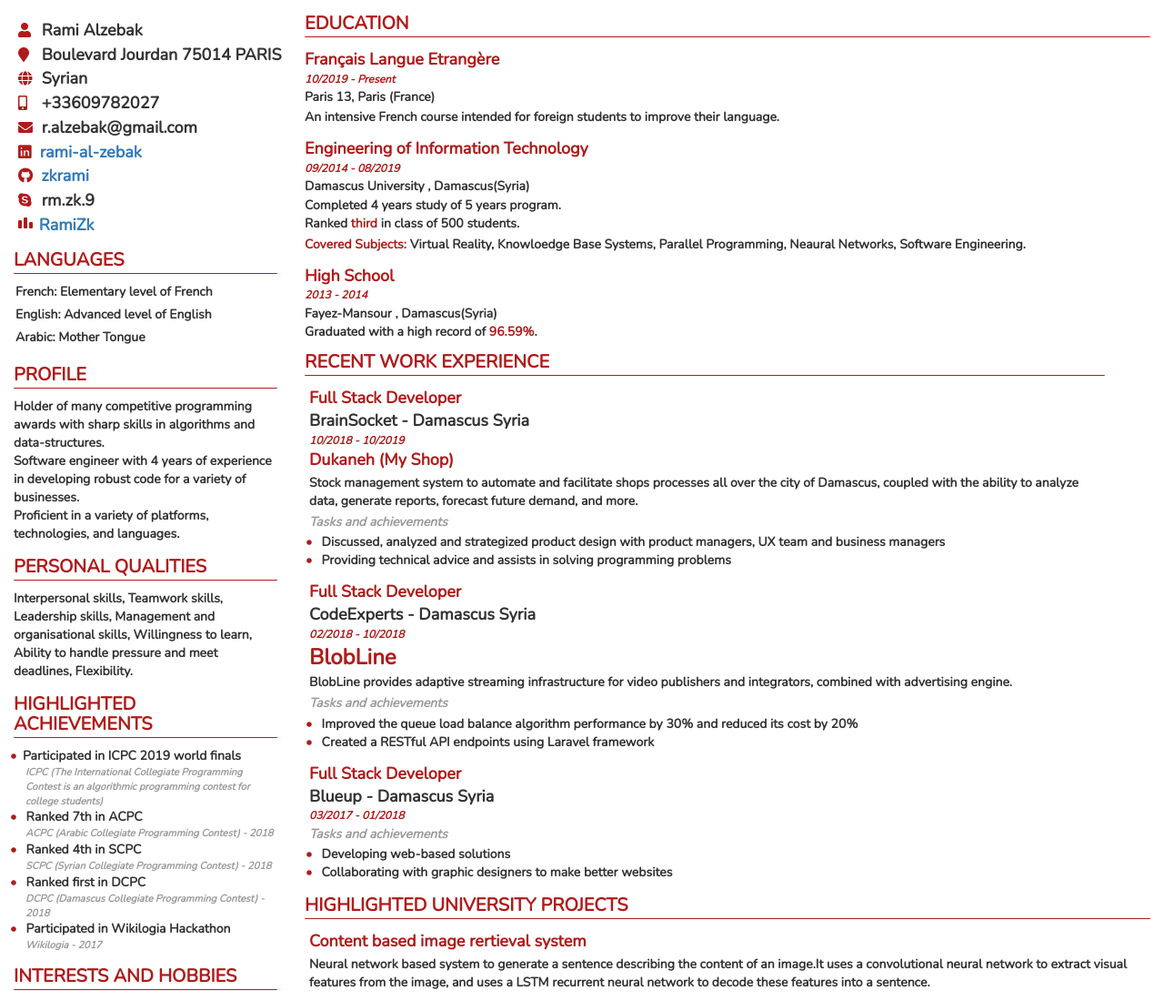
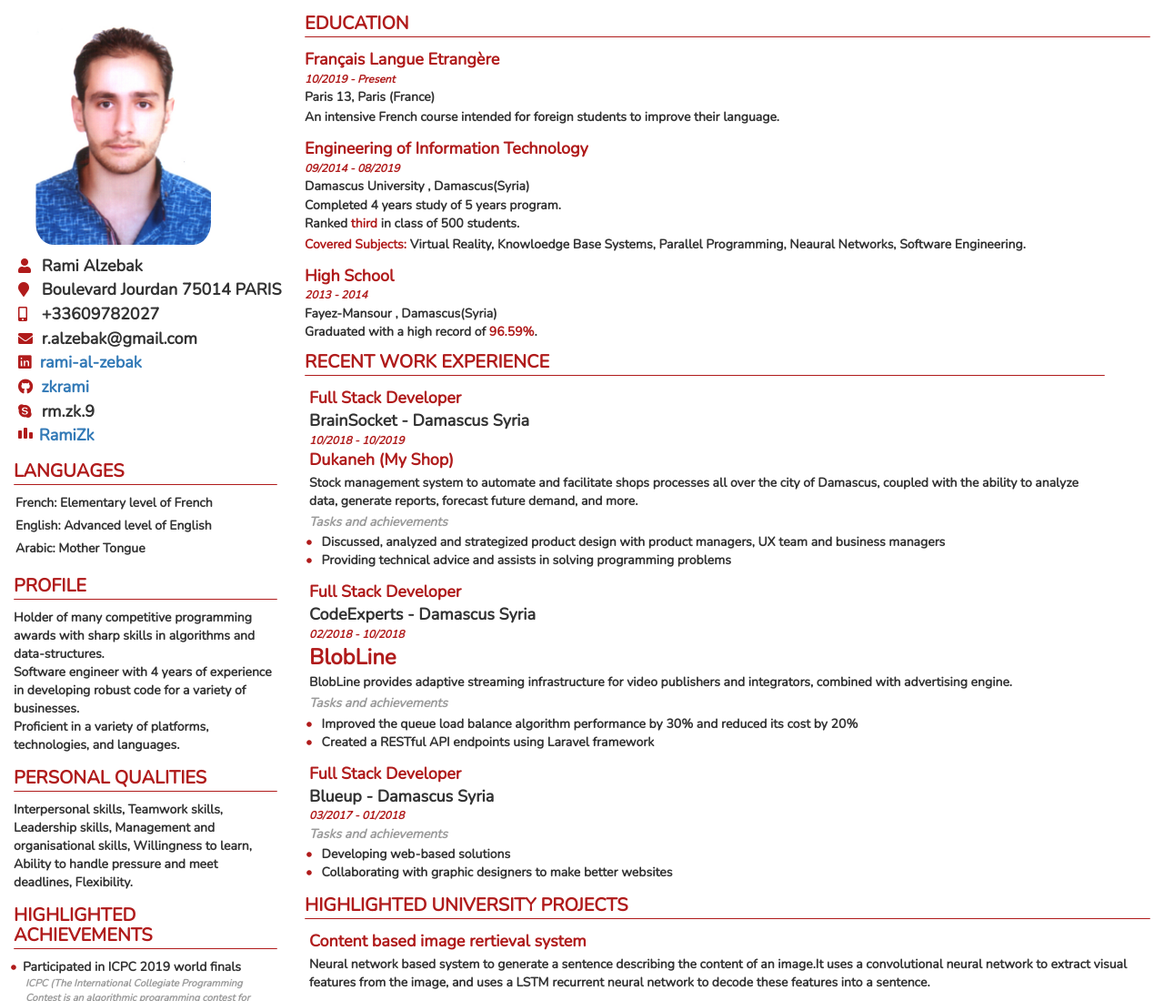
Before and after one commit to zkrami/myresume, a website: page index.html in a window 1280 px wide. Shown: the top 1100 px of the page at 91% size. Drawn offline with nearby package versions, Linux system fonts and the light colour scheme.

Commit message:
show image

```diff
--- a/index.html
+++ b/index.html
@@ -423,10 +423,10 @@
                 <section class="contact-section section">
 
                     <div class="row">
-                        <!-- <div class="img-wrapper squared col-md-8 col-xs-4  col-md-offset-1">
-                            <!-- <img class="personal img-responsive " src="personal.jpg" alt="Rami Al-Zebak"
+                        <div class="img-wrapper squared col-md-8 col-xs-8 col-xs-offset-1  col-md-offset-1">
+                             <img class="personal img-responsive " src="personal.jpg" alt="Rami Al-Zebak"
                                 title="Rami Al-Zebak" />
-                        </div> -->
+                        </div>
                         <div
                             class="contact-tags-wrapper col-xs-12  p-0 text-left">
                             <div class="contact-wrapper">
@@ -436,9 +436,9 @@
                                 <div class="content-item">
                                     <span class="fa fa-map-marker"></span> Boulevard Jourdan 75014 PARIS
                                 </div>
-                                <div class="content-item">
+                                <!-- <div class="content-item">
                                     <span class="fa fa-globe"></span> Syrian
-                                </div>
+                                </div> -->
                                 <div class="content-item">
                                     <span class="fa fa-mobile-alt"></span> +33609782027
                                 </div>
```
